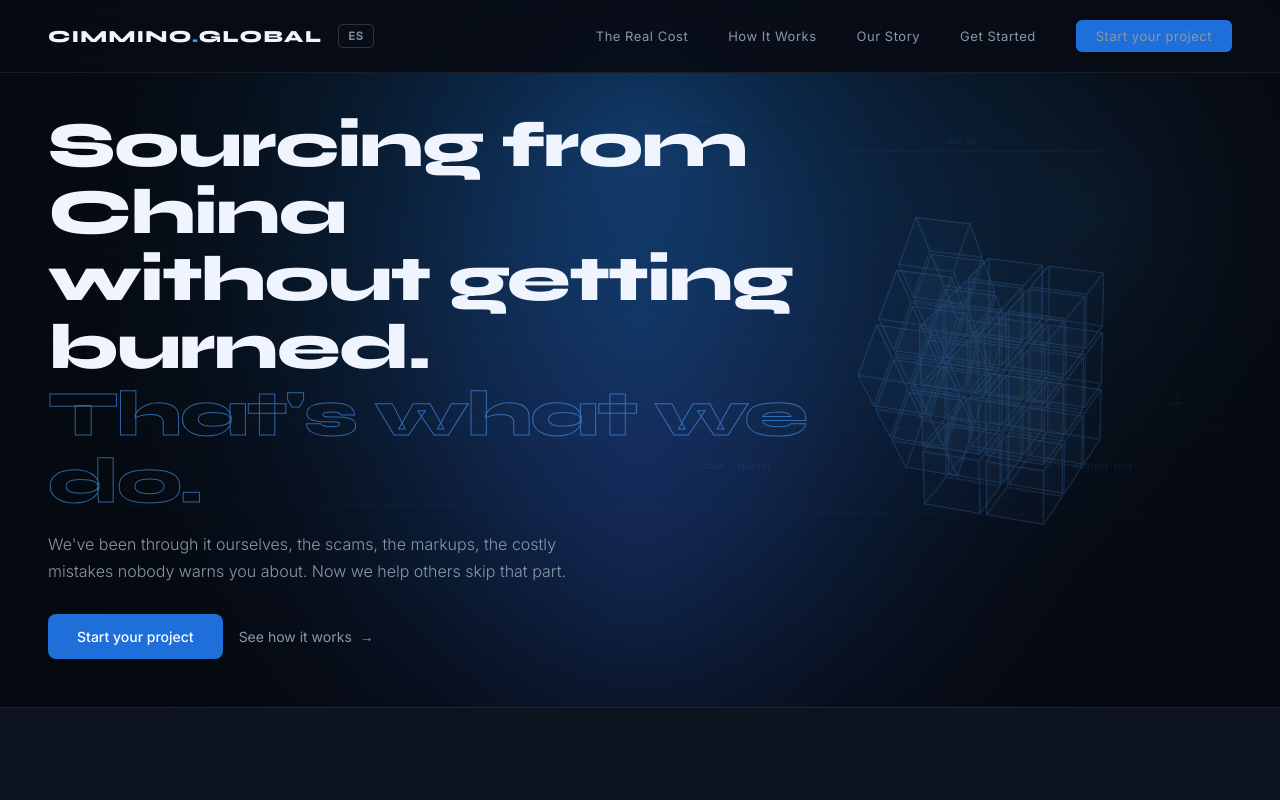
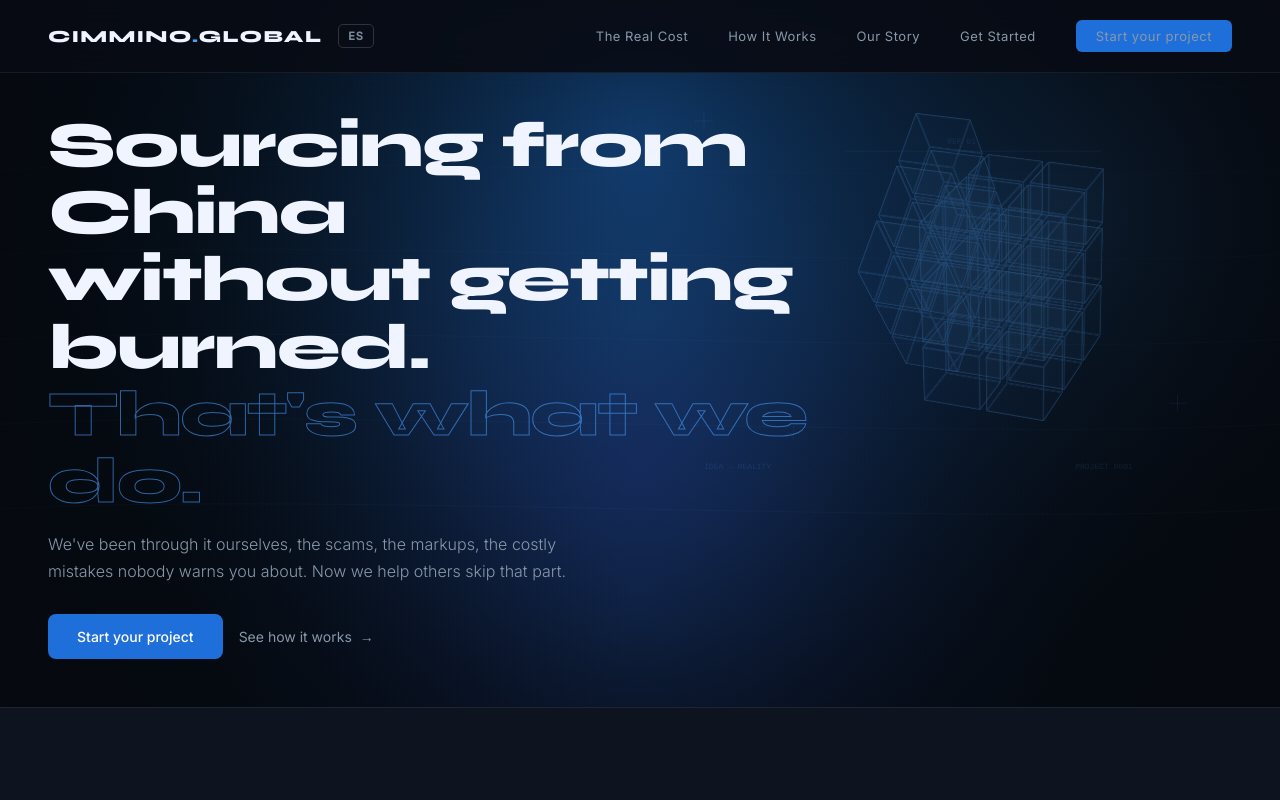
Before and after one commit to pierocibri-prog/cimmino-global, a plain HTML site: page index.html in a window 1280 px wide. Shown: the top 800 px of the page. Drawn offline with Linux system fonts and the light colour scheme.

Commit message:
Update index.html

```diff
--- a/index.html
+++ b/index.html
@@ -196,7 +196,7 @@
     pointer-events: none;
   }
   .hero-cube{
-    position:absolute; right:4.5%; top:50%; transform:translateY(calc(-50% + 48px));
+    position:absolute; right:4.5%; top:42%; transform:translateY(-50%);
     width:400px; height:400px; perspective:1700px;
     pointer-events:none; z-index:0; opacity:0.40;
   }
```
